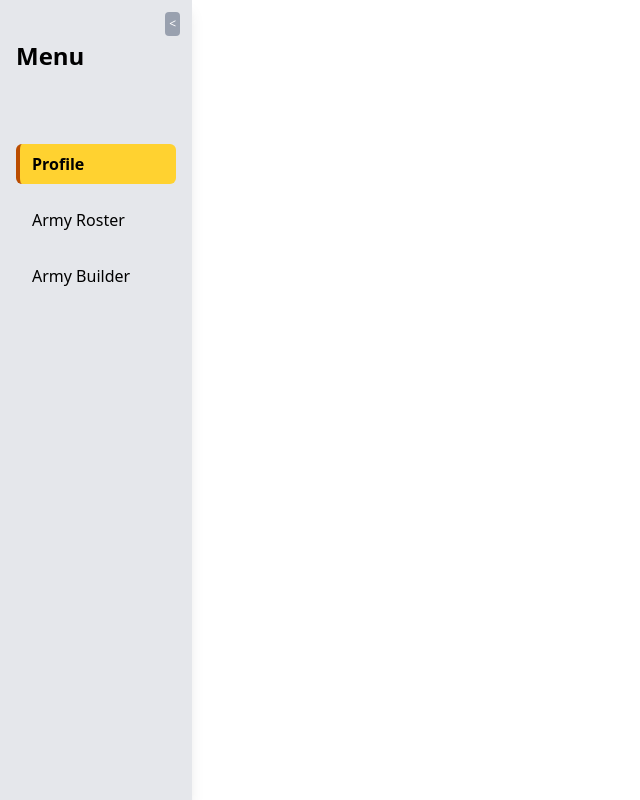
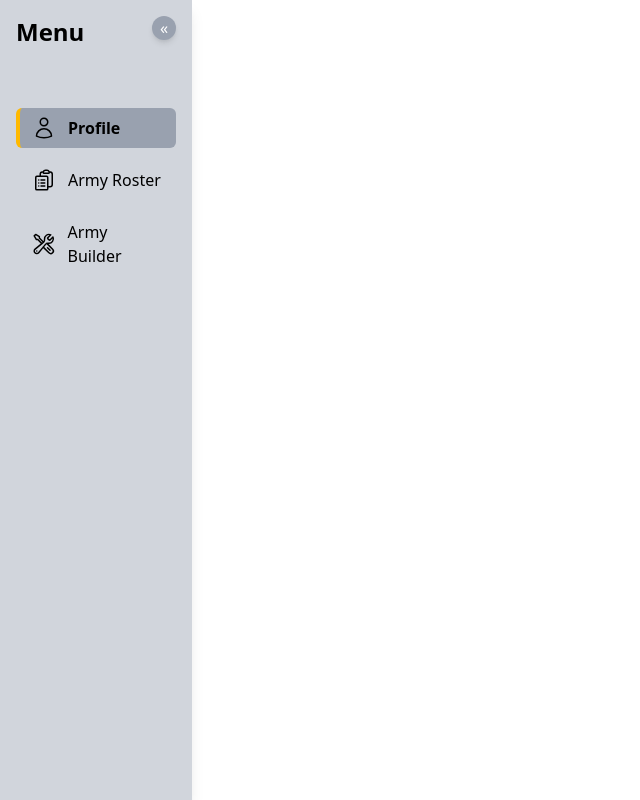
Before and after one commit to GlassesMan-031/WH40KDB, a Vue app in the folder frontend/: page /profile in a window 1280 px wide. Shown: the whole page, without its empty margins (0-640 px from the left). Built offline with nearby package versions, Linux system fonts and the light colour scheme.

Commit message:
add heroIcons, reformat prettier for new comp, re-style sidebar

```diff
--- a/frontend/package.json
+++ b/frontend/package.json
@@ -10,6 +10,7 @@
   },
   "dependencies": {
     "@emotion/css": "^11.13.5",
+    "@heroicons/vue": "^2.2.0",
     "@tailwindcss/vite": "^4.1.17",
     "axios": "^1.13.2",
     "vue": "^3.5.24",
@@ -25,6 +26,7 @@
     "eslint": "^9.39.1",
     "eslint-plugin-vue": "^10.6.2",
     "postcss": "^8.5.6",
+    "prettier": "3.7.4",
     "tailwindcss": "^4.1.17",
     "typescript": "~5.9.3",
     "vite": "^7.2.4",
--- a/frontend/src/components/SideBar.vue
+++ b/frontend/src/components/SideBar.vue
@@ -1,7 +1,12 @@
 <script setup lang="ts">
+import { ref } from "vue";
 import { useRoute } from "vue-router";
 
-import { ref } from "vue";
+import {
+  UserIcon,
+  ClipboardDocumentListIcon,
+  WrenchScrewdriverIcon,
+} from "@heroicons/vue/24/outline";
 
 const route = useRoute();
 const isCollapsed = ref(false);
@@ -14,60 +19,93 @@ function toggleSidebar() {
 <template>
   <aside
     :class="[
-      'h-screen bg-gray-200 text-black p-4 flex flex-col shadow-lg transition-all duration-300 relative',
+      'h-screen bg-gray-300 text-black p-4 flex flex-col shadow-lg transition-all duration-300 relative',
       isCollapsed ? 'w-16' : 'w-48',
     ]"
   >
     <button
       @click="toggleSidebar"
-      class="absolute top-3 right-3 bg-gray-400 hover:bg-gray-500 text-white p-1 rounded transition-all duration-200 text-xs"
+      class="absolute top-4 right-4 bg-gray-400 hover:bg-gray-500 text-white rounded-full p-1 shadow-md transition-all duration-200 w-6 h-6 flex items-center justify-center"
     >
-      {{ isCollapsed ? ">" : "<" }}
+      <span v-if="!isCollapsed">«</span>
+      <span v-else>»</span>
     </button>
 
-    <h2 v-if="!isCollapsed" class="text-2xl font-bold mb-8 mt-6">Menu</h2>
+    <h2
+      v-if="!isCollapsed"
+      class="text-2xl font-semibold mb-10 transition-opacity duration-300"
+    >
+      Menu
+    </h2>
 
-    <nav class="flex flex-col gap-4 mt-10">
+    <TransitionGroup
+      name="fade-slide"
+      tag="nav"
+      class="flex flex-col gap-3 mt-5"
+    >
       <RouterLink
         to="/profile"
-        class="flex items-center gap-3 px-3 py-2 rounded-md transition-all duration-200 hover:bg-amber-200 relative"
+        class="flex items-center gap-3 px-3 py-2 rounded-md transition-all duration-200 hover:bg-gray-400"
         :class="{
-          'bg-amber-300 font-bold border-l-4 border-amber-700':
+          'bg-gray-400 font-bold border-l-4 border-amber-400':
             route.path === '/profile',
           'border-l-4 border-transparent': route.path !== '/profile',
         }"
       >
-        <span v-if="isCollapsed">👤</span>
-        <span v-else>Profile</span>
+        <UserIcon class="w-6 h-6" />
+        <span v-if="!isCollapsed">Profile</span>
       </RouterLink>
 
       <RouterLink
         to="/army-roster"
-        class="flex items-center gap-3 px-3 py-2 rounded-md transition-all duration-200 hover:bg-amber-200 relative"
+        class="flex items-center gap-3 px-3 py-2 rounded-md transition-all duration-200 hover:bg-gray-400"
         :class="{
-          'bg-amber-300 font-bold border-l-4 border-amber-700':
+          'bg-gray-400 font-bold border-l-4 border-amber-400':
             route.path === '/army-roster',
           'border-l-4 border-transparent': route.path !== '/army-roster',
         }"
       >
-        <span v-if="isCollapsed">📜</span>
-        <span v-else>Army Roster</span>
+        <ClipboardDocumentListIcon class="w-6 h-6" />
+        <span v-if="!isCollapsed">Army Roster</span>
       </RouterLink>
 
       <RouterLink
         to="/army-builder"
-        class="flex items-center gap-3 px-3 py-2 rounded-md transition-all duration-200 hover:bg-amber-200 relative"
+        class="flex items-center gap-3 px-3 py-2 rounded-md transition-all duration-200 hover:bg-gray-400"
         :class="{
-          'bg-amber-300 font-bold border-l-4 border-amber-700':
+          'bg-gray-400 font-bold border-l-4 border-amber-400':
             route.path === '/army-builder',
           'border-l-4 border-transparent': route.path !== '/army-builder',
         }"
       >
-        <span v-if="isCollapsed">⚒️</span>
-        <span v-else>Army Builder</span>
+        <WrenchScrewdriverIcon class="w-6 h-6" />
+        <span v-if="!isCollapsed">Army Builder</span>
       </RouterLink>
-    </nav>
+    </TransitionGroup>
   </aside>
 </template>
 
-<style scoped></style>
+<style scoped>
+.fade-slide-enter-active,
+.fade-slide-leave-active {
+  transition: all 0.25s ease;
+}
+
+.fade-slide-enter-from {
+  opacity: 0;
+  transform: translateX(-6px);
+}
+.fade-slide-enter-to {
+  opacity: 1;
+  transform: translateX(0);
+}
+
+.fade-slide-leave-from {
+  opacity: 1;
+  transform: translateX(0);
+}
+.fade-slide-leave-to {
+  opacity: 0;
+  transform: translateX(-6px);
+}
+</style>
```
Also changed, not shown: 1 other file (tests, documents, lock files or other folders).
